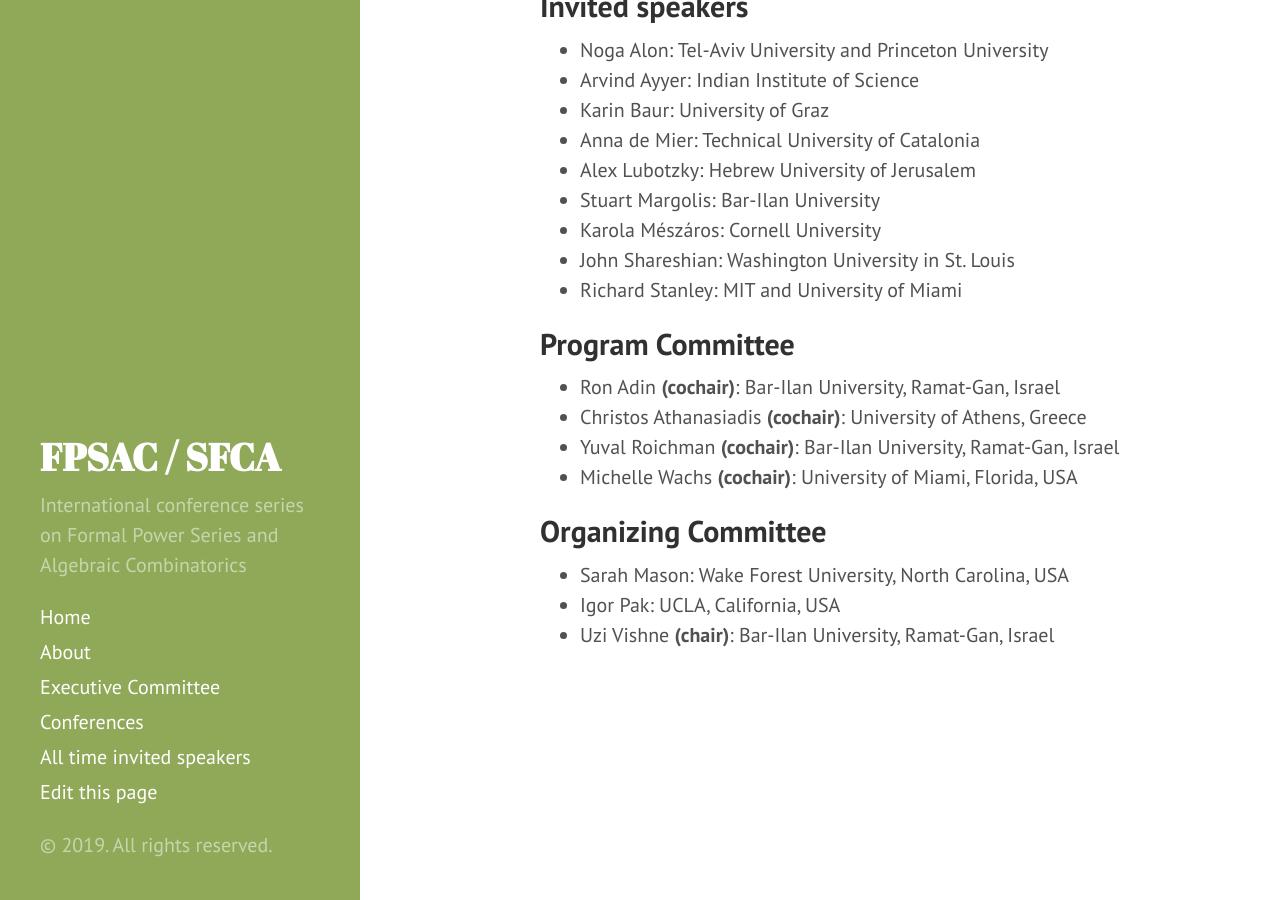
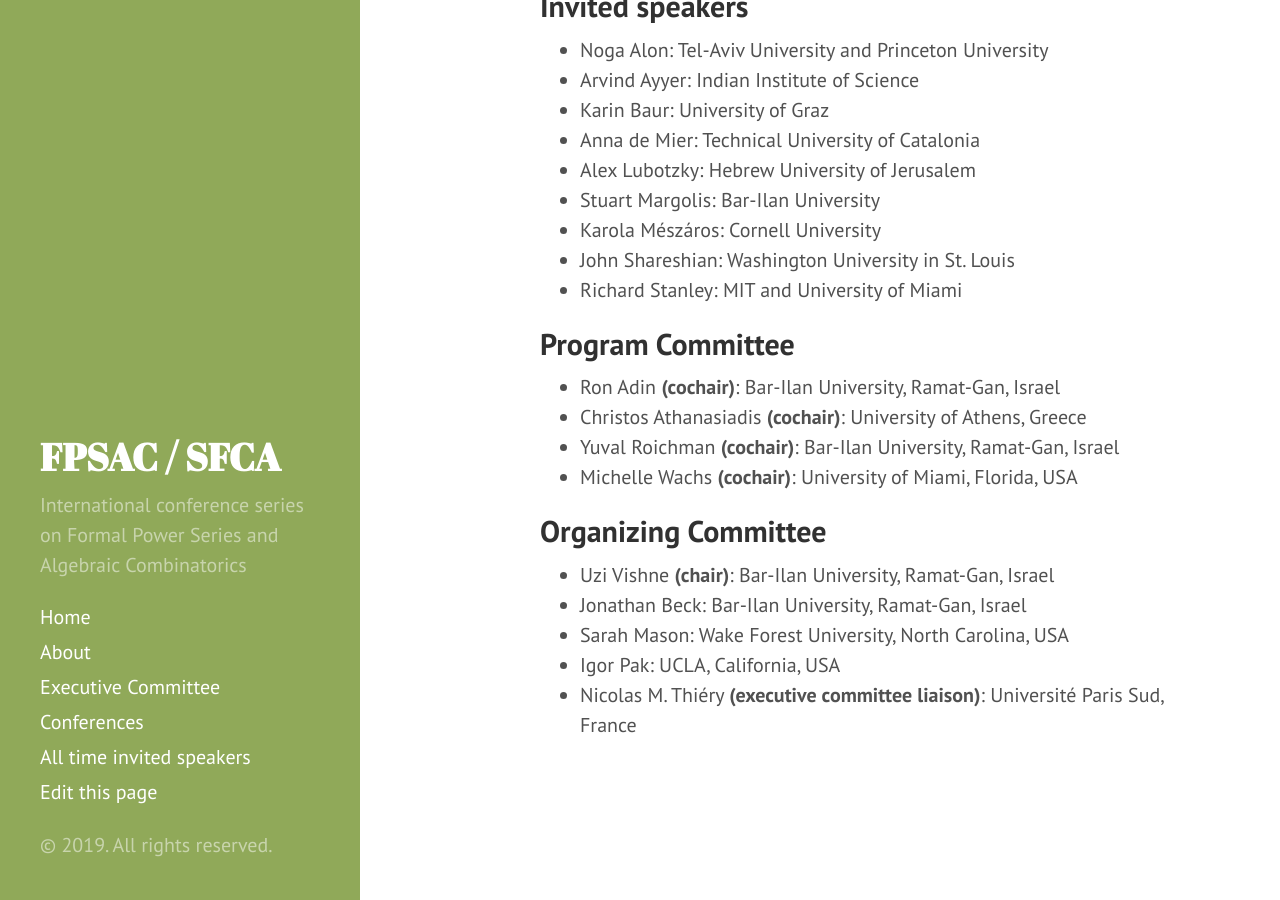
Before and after one commit to FPSAC/FPSAC.github.io, a Jekyll site: the page built from _confs/fpsac-2020.md, in a window 1280 px wide and 900 px high, scrolled down 560 px. Built offline with Jekyll 4.4.1, drawn with Linux system fonts in a browser that asks for light colours.

Commit message:
Update fpsac-2020.md

```diff
--- a/_confs/fpsac-2020.md
+++ b/_confs/fpsac-2020.md
@@ -46,13 +46,18 @@
 
 organizing_committee:
 
+- name: Uzi Vishne
+  affiliation: Bar-Ilan University, Ramat-Gan, Israel
+  role: chair
+- name: Jonathan Beck
+  affiliation: Bar-Ilan University, Ramat-Gan, Israel
 - name: Sarah Mason
   affiliation: Wake Forest University, North Carolina, USA
 - name: Igor Pak
   affiliation: UCLA, California, USA
-- name: Uzi Vishne
-  affiliation: Bar-Ilan University, Ramat-Gan, Israel
-  role: chair
+- name: Nicolas M. Thiéry
+  affiliation: Université Paris Sud, France
+  role: executive committee liaison
 
 
 executive_committee_contact: Nicolas M. Thiéry, Université Paris Sud, France
```
